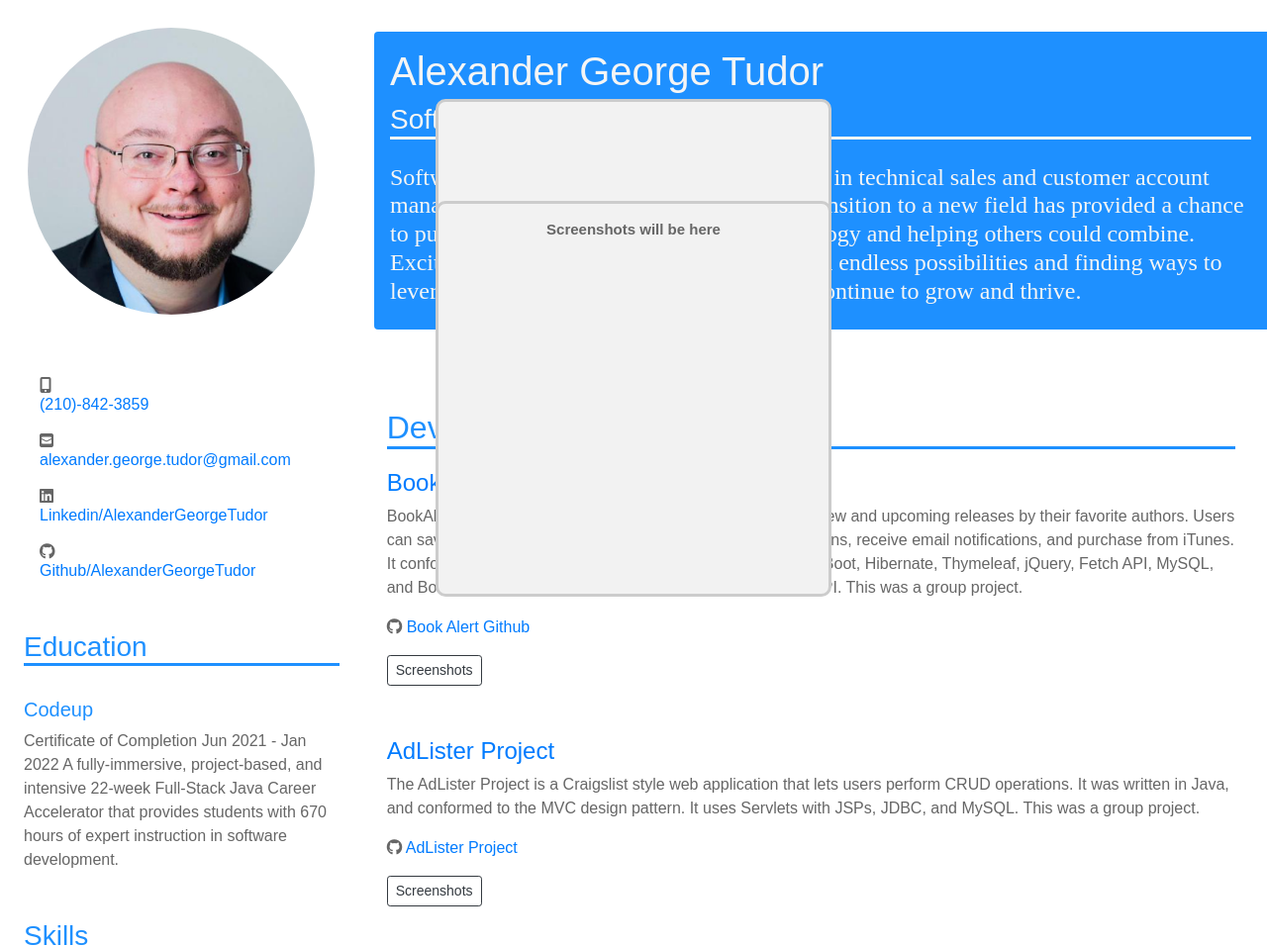
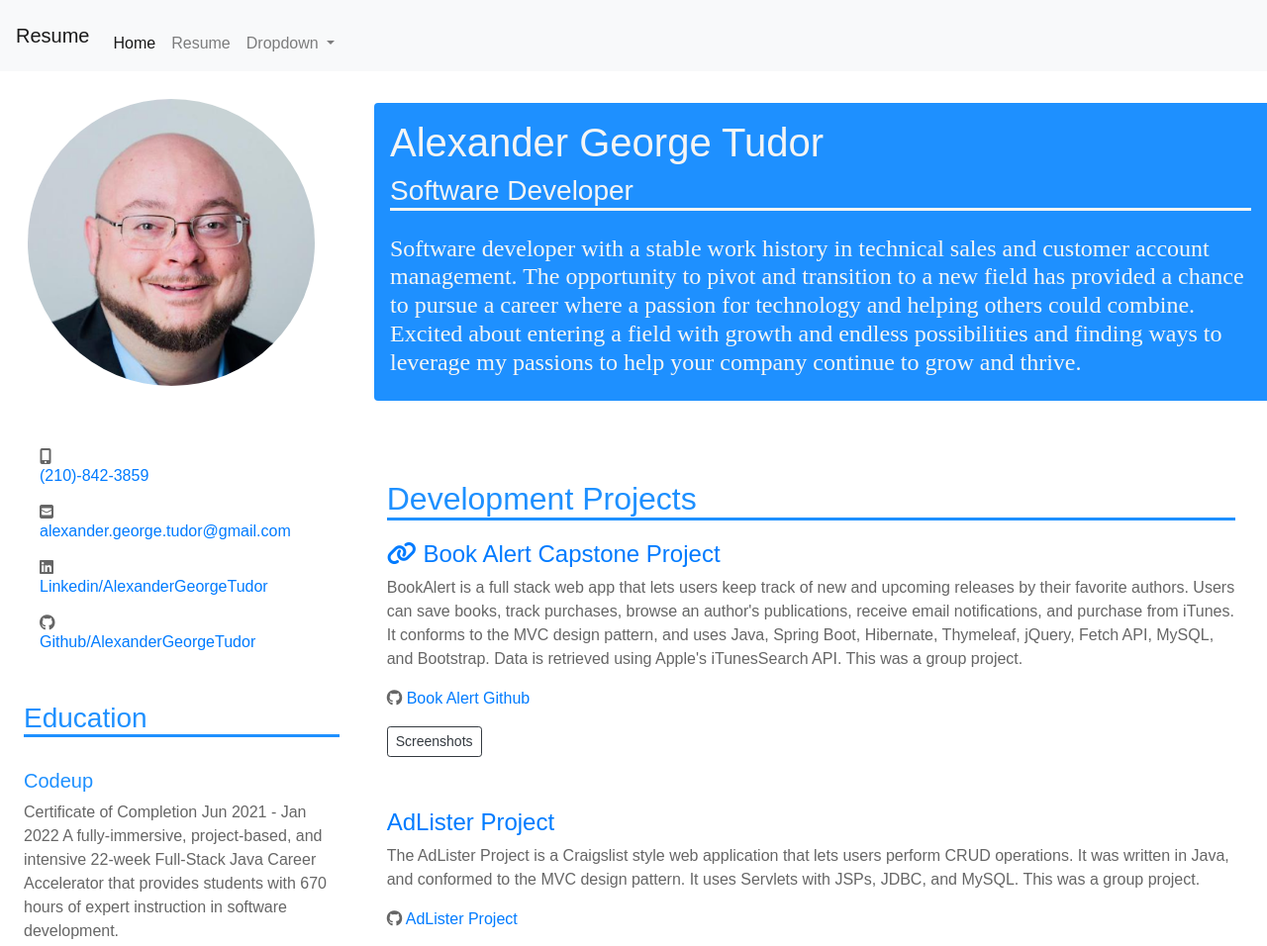
Before and after one commit to George-Tudor/personal-website, a plain HTML site: page resume.html in a window 1280 px wide. Shown: the top 956 px of the page at 99% size. Drawn offline with nearby package versions, Linux system fonts and the light colour scheme.

Commit message:
added navbar

```diff
--- a/resume.html
+++ b/resume.html
@@ -8,6 +8,35 @@
     <link rel="stylesheet" href="css/resume.css">
 </head>
 <body>
+<nav class="navbar navbar-expand-lg navbar-light bg-light">
+
+    <a class="navbar-brand" href="#">Resume</a>
+    <button class="navbar-toggler" type="button" data-toggle="collapse" data-target="#navbarSupportedContent" aria-controls="navbarSupportedContent" aria-expanded="false" aria-label="Toggle navigation">
+        <span class="navbar-toggler-icon"></span>
+    </button>
+
+    <div class="collapse navbar-collapse" id="navbarSupportedContent">
+        <ul class="navbar-nav mr-auto">
+            <li class="nav-item active">
+                <a class="nav-link" href="#">Home <span class="sr-only">(current)</span></a>
+            </li>
+            <li class="nav-item">
+                <a class="nav-link" href="#">Resume</a>
+            </li>
+            <li class="nav-item dropdown">
+                <a class="nav-link dropdown-toggle" href="#" id="navbarDropdown" role="button" data-toggle="dropdown" aria-expanded="false">
+                    Dropdown
+                </a>
+                <div class="dropdown-menu" aria-labelledby="navbarDropdown">
+                    <a class="dropdown-item" href="#">Action</a>
+                    <a class="dropdown-item" href="#">Another action</a>
+                    <div class="dropdown-divider"></div>
+                    <a class="dropdown-item" href="#">Something else here</a>
+                </div>
+            </li>
+        </ul>
+    </div>
+</nav>
 <div class="d-flex" style="max-width: 100%">
     <div class="sidebar">
         <div class="">
@@ -77,7 +106,7 @@
         <h2>Development Projects</h2>
         <div class="mt-3">
             <div>
-                <a href="https://bookalert.site/" target="_blank" class="project-name"> Book Alert Capstone Project</a>
+                <a href="https://bookalert.site/" target="_blank" class="project-name"><i class="fas fa-link"></i> Book Alert Capstone Project</a>
             </div>
             <div class="mt-1">
                 <p>BookAlert is a full stack web app that lets users keep track of new and upcoming releases by their
@@ -158,13 +187,13 @@
             </div>
         </div>
     </div>
-    <div id="screenshot-window" class="">
-        <div>
-            <div>
-                <p>Screenshots will be here</p>
-            </div>
-        </div>
-    </div>
+<!--    <div id="screenshot-window" class="">-->
+<!--        <div>-->
+<!--            <div>-->
+<!--                <p>Screenshots will be here</p>-->
+<!--            </div>-->
+<!--        </div>-->
+<!--    </div>-->
 </div>
 <script src="https://code.jquery.com/jquery-3.6.0.min.js" integrity="sha256-/xUj+3OJU5yExlq6GSYGSHk7tPXikynS7ogEvDej/m4=" crossorigin="anonymous"></script>
 <script src="js/resume.js"></script>
```
